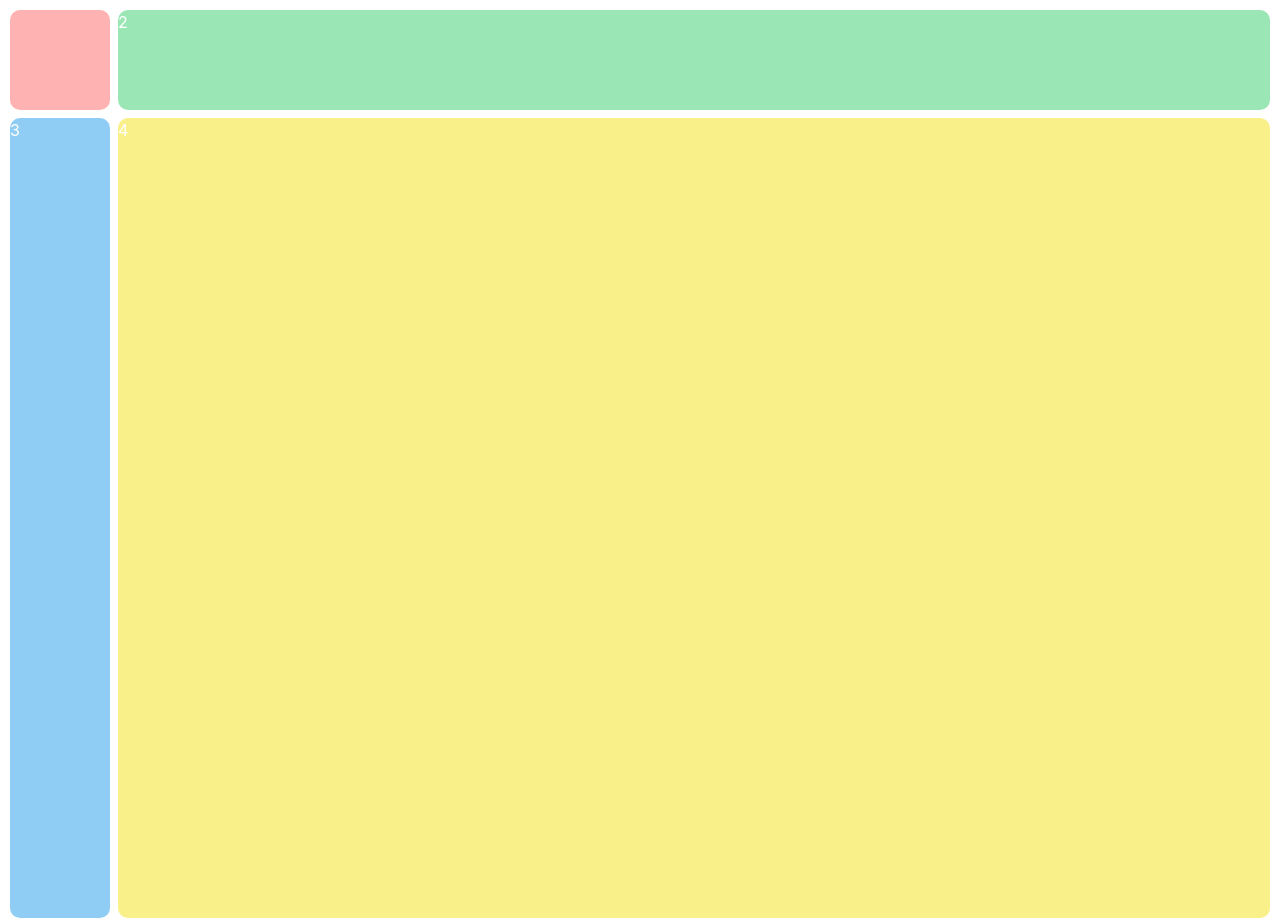
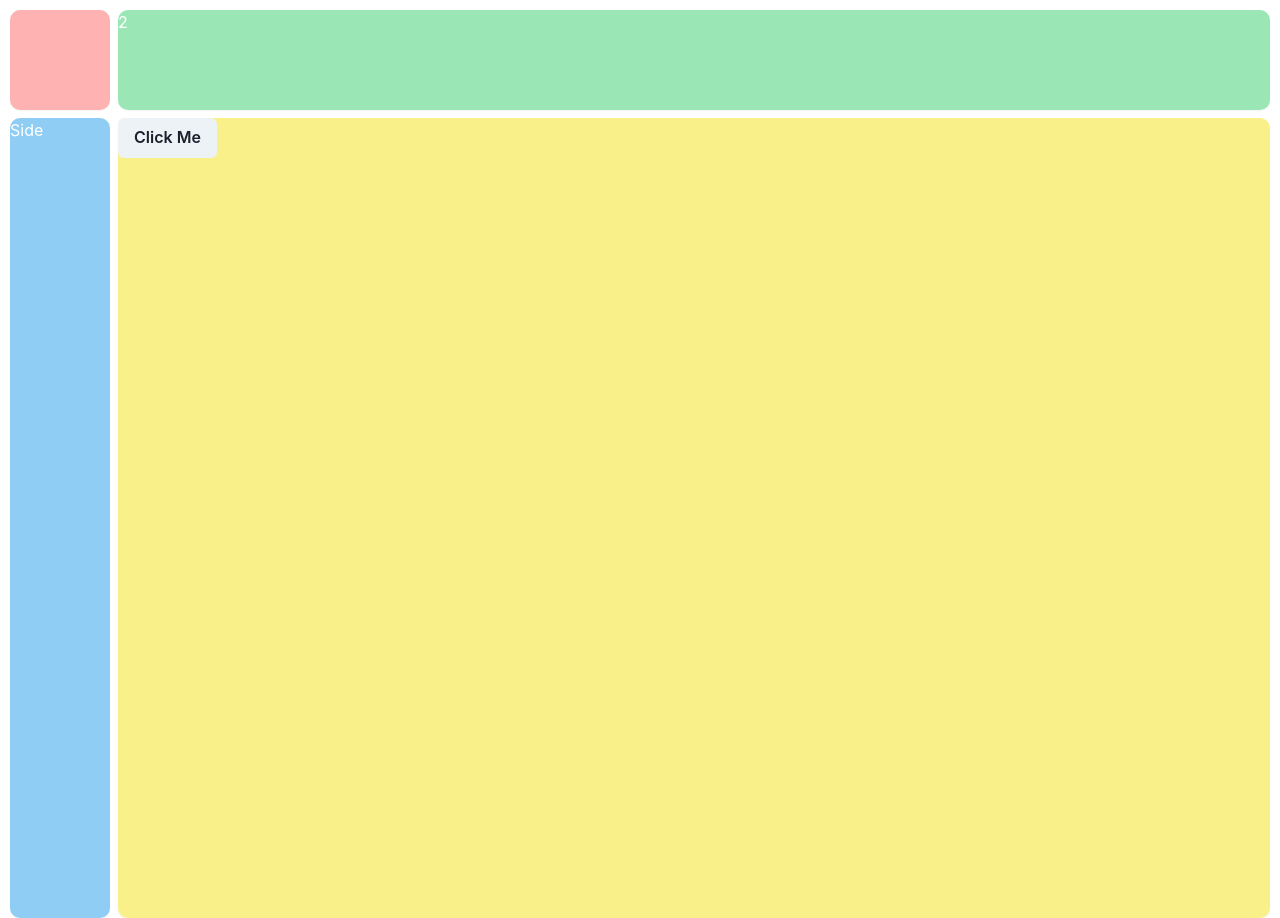
Before and after one commit to DonRomaniello/donromaniello.com, a React (Create React App) app: page / in a window 1280 px wide. Built offline with nearby package versions, Linux system fonts and the light colour scheme.

Commit message:
Initiali fade tests.

```diff
--- a/src/App.js
+++ b/src/App.js
@@ -2,20 +2,14 @@ import React, {useState, useEffect} from 'react';
 import {
   ChakraProvider,
   Box,
-  Text,
-  Link,
-  Spacer,
-  Code,
   Flex,
-  SimpleGrid,
-  Container,
-  GridItem,
-  theme,
-  useDisclosure
+  Fade,
+  theme
 } from '@chakra-ui/react';
 
 import { Logo } from './Logo';
 import Navver from './Navver'
+import FadeBar from './FadeBar'
 
 function App() {
 
@@ -26,14 +20,12 @@ function App() {
   const [isNavverHorizontal, setIsNavverHorizontal] = useState(true);
 
   const [contentLinks, setContentLinks] = useState(['Go Here',
-                                                   'Further Reading'])
+                                                   'Further Reading',
+                                                  'Undsoweider'])
 
   const changeNavOrientation = () => {
    setIsNavverHorizontal(!isNavverHorizontal)
   }
-
-  const { sideOpen, sideOpenToggle } = useDisclosure()
-
 
   return (
     <ChakraProvider theme={theme}>
@@ -45,6 +37,7 @@ function App() {
             minWidth={navverMinDimension}
             minHeight={navverMinDimension}
             borderRadius="10px"
+            shadow='sm'
             >
 
           </Box>
@@ -55,6 +48,7 @@ function App() {
            h='5vw'
            minHeight={navverMinDimension}
            borderRadius="10px"
+           shadow='sm'
            >2</Box>
 
       </Flex>
@@ -68,17 +62,19 @@ function App() {
            h='100vh'
            minWidth={navverMinDimension}
           //  onMouseEnter={sidebarActive}
-           borderRadius="10px"
+          shadow='sm'
+          borderRadius="10px"
            >
-             3
+             Side
           </Box>
           <Box
            bg='yellow.200'
            h='100vh'
            flex='1'
            borderRadius="10px"
+           shadow='sm'
            >
-             4
+             <FadeBar />
           </Box>
       </Flex>
       </Box>
--- /dev/null
+++ b/src/FadeBar.js
@@ -0,0 +1,33 @@
+import React, { useState, useEffect } from 'react';
+
+import {
+  Box,
+  Fade,
+  Button,
+  useDisclosure
+} from '@chakra-ui/react';
+
+function FadeBar () {
+
+  const { isOpen, onToggle } = useDisclosure()
+
+  return (
+    <>
+      <Button onClick={onToggle}>Click Me</Button>
+      <Fade in={isOpen}>
+        <Box
+          p='40px'
+          color='white'
+          mt='4'
+          bg='teal.500'
+          rounded='md'
+          shadow='md'
+        >
+          Fade
+        </Box>
+      </Fade>
+    </>
+  )
+}
+
+export default FadeBar;
```
Also changed, not shown: src/Navver.js (+0 -10 lines).
